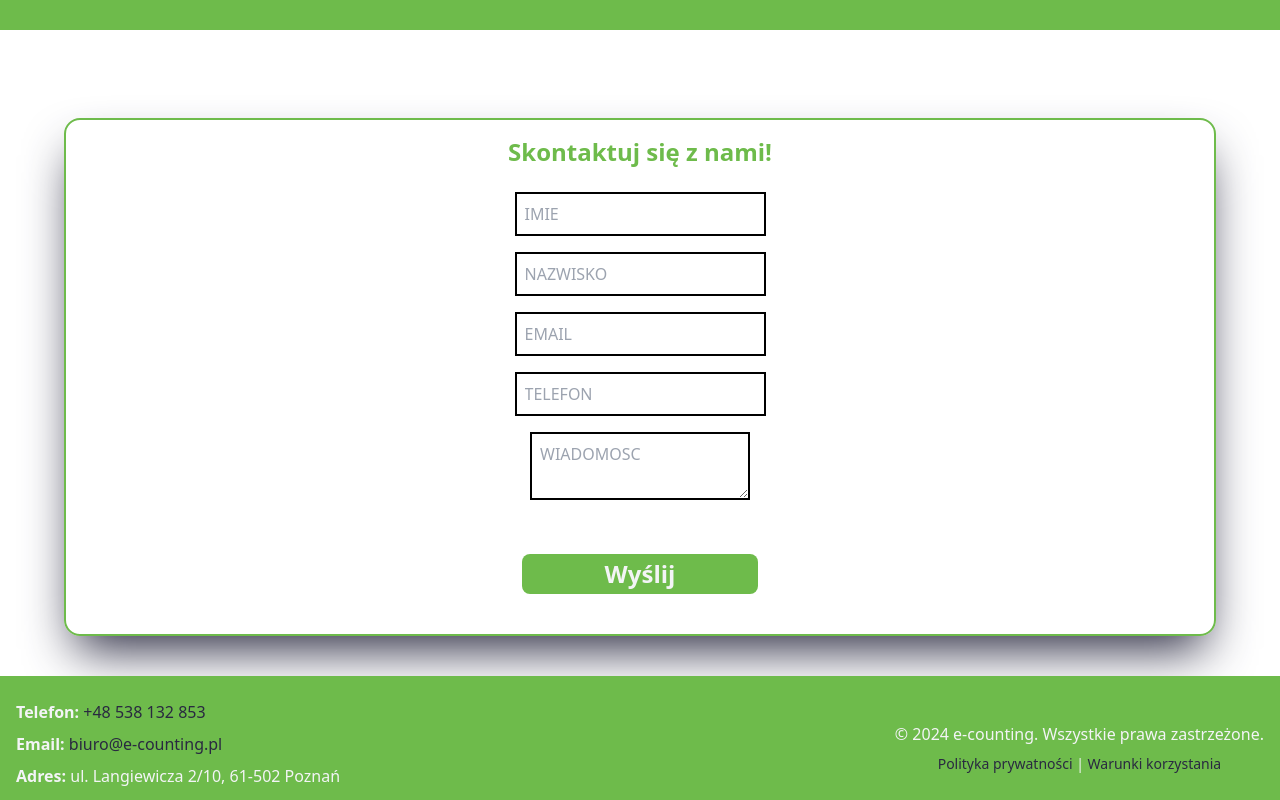
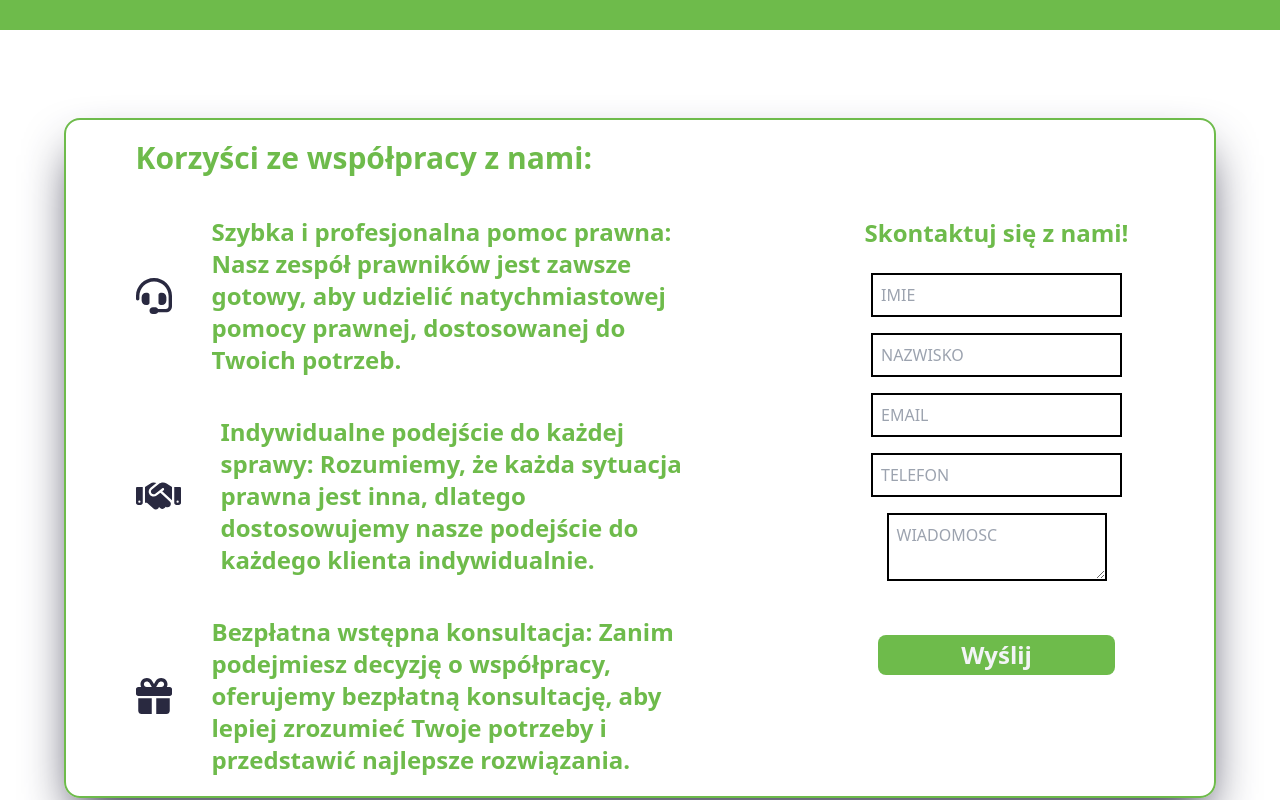
Before and after one commit to Solutionsby/e-counting, a React (Vite) app: page / in a window 1280 px wide. Shown: the part 3166-3966 px from the top of the page. Built offline with nearby package versions, Linux system fonts and the light colour scheme.

Commit message:
section form, add new look on desktop

```diff
--- a/src/components/form/form.tsx
+++ b/src/components/form/form.tsx
@@ -1,6 +1,9 @@
-import { useState, ChangeEvent, FormEvent } from "react";
+import { useState, useRef, ChangeEvent, FormEvent } from "react";
 import { CSSTransition, TransitionGroup } from "react-transition-group";
-import "./Form.css"; // Dodamy tutaj style animacji
+import { whyUs } from "../../db/contact.json";
+import { FontAwesomeIcon } from "@fortawesome/react-fontawesome";
+import { IconProp } from "@fortawesome/fontawesome-svg-core";
+import "./Form.css";
 
 interface FormData {
 	imie: string;
@@ -9,10 +12,15 @@ interface FormData {
 	telefon: string;
 	message: string;
 }
+
 interface FormProps {
 	formReference: React.RefObject<HTMLDivElement>;
 }
 
+interface WhyUs {
+	icon: string;
+	description: string;
+}
 const emailRegex = /^[^\s@]+@[^\s@]+\.[^\s@]+$/;
 
 export const Form: React.FC<FormProps> = ({ formReference }) => {
@@ -32,6 +40,9 @@ export const Form: React.FC<FormProps> = ({ formReference }) => {
 	>({});
 	const [submitted, setSubmitted] = useState(false);
 	const [sended, setSended] = useState(false);
+
+	const formRef = useRef<HTMLDivElement>(null); // Ref dla formularza
+	const successRef = useRef<HTMLDivElement>(null); // Ref dla komunikatu sukcesu
 
 	const validateField = (name: keyof FormData, value: string): string => {
 		switch (name) {
@@ -115,14 +126,31 @@ export const Form: React.FC<FormProps> = ({ formReference }) => {
 		<>
 			<div ref={formReference} className="mb-[11vh]"></div>
 			<div
-			className={`flex flex-col w-[90vw] border-primary border-2 mx-auto m-10 rounded-2xl justify-center items-center  shadow-secendary ${
+				className={`flex flex-col w-[90vw] border-primary border-2 mx-auto m-10 rounded-2xl justify-center items-center shadow-secendary ${
 					sended ? "shadow-none" : "shadow-2xl"
-			}`}
-			>
+				} md:justify-around md:flex-row`}>
+				<div className="hidden md:w-[50%] md:flex flex-col gap-10 py-5">
+					<div className="text-3xl font-bold text-primary">
+						Korzyści ze współpracy z nami:
+					</div>
+					{whyUs.map(({ icon, description }: WhyUs, index) => (
+						<div key={index} className="flex items-center text-primary gap-10">
+							<FontAwesomeIcon
+								icon={icon as IconProp}
+								className="text-4xl text-secendary"
+							/>
+							<p className="font-bold text-2xl">{description}</p>
+						</div>
+					))}
+				</div>
 				<TransitionGroup>
 					{!sended ? (
-					<CSSTransition key="form" timeout={500} classNames="fade">
-						<div>
+						<CSSTransition
+							key="form"
+							nodeRef={formRef}
+							timeout={500}
+							classNames="fade">
+							<div ref={formRef}>
 								<h1 className="text-2xl font-bold text-primary m-4">
 									Skontaktuj się z nami!
 								</h1>
@@ -175,8 +203,14 @@ export const Form: React.FC<FormProps> = ({ formReference }) => {
 							</div>
 						</CSSTransition>
 					) : (
-					<CSSTransition key="success" timeout={500} classNames="fade">
-						<div className="w-100vw h-20 flex justify-center items-center font-bold text-primary">
+						<CSSTransition
+							key="success"
+							nodeRef={successRef}
+							timeout={500}
+							classNames="fade">
+							<div
+								ref={successRef}
+								className="w-100vw h-20 flex justify-center items-center font-bold text-primary">
 								Twoja wiadomość została wysłana!
 							</div>
 						</CSSTransition>
--- /dev/null
+++ b/src/db/contact.json
@@ -0,0 +1,16 @@
+{
+    "whyUs":[
+        {
+            "icon":"fa-solid fa-headset",
+            "description":"Szybka i profesjonalna pomoc prawna: Nasz zespół prawników jest zawsze gotowy, aby udzielić natychmiastowej pomocy prawnej, dostosowanej do Twoich potrzeb."
+        },
+        {
+            "icon":"fa-solid fa-handshake",
+            "description":"Indywidualne podejście do każdej sprawy: Rozumiemy, że każda sytuacja prawna jest inna, dlatego dostosowujemy nasze podejście do każdego klienta indywidualnie."
+        },
+        {
+            "icon":"fa-solid fa-gift",
+            "description":"Bezpłatna wstępna konsultacja: Zanim podejmiesz decyzję o współpracy, oferujemy bezpłatną konsultację, aby lepiej zrozumieć Twoje potrzeby i przedstawić najlepsze rozwiązania."
+        }
+    ]
+}
```
Also changed, not shown: src/utils/fontAwsomeImport.tsx (+7 -1 lines). Lines whose indentation alone changed are shown as unchanged.
